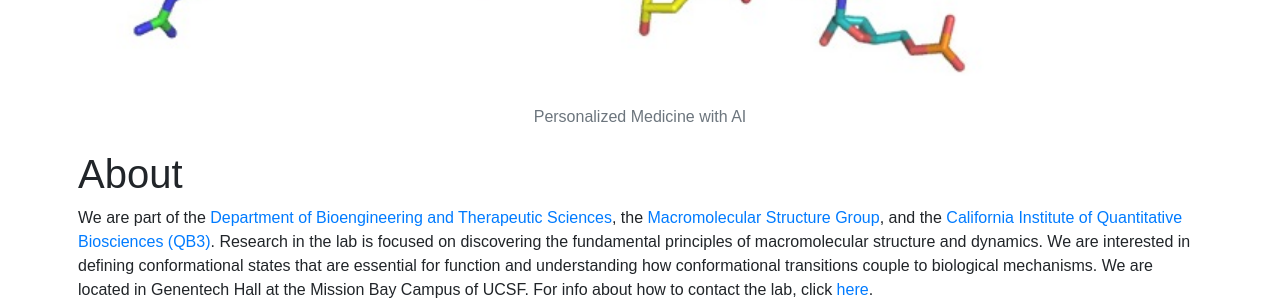
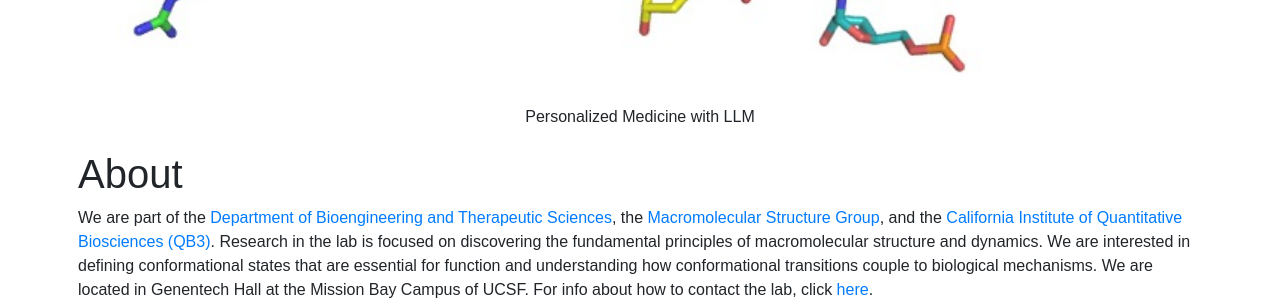
Before and after one commit to fmulenge/fmulenge.github.io, a Jekyll site: the page built from index.md, in a window 1280 px wide. Shown: the part 340-640 px from the top of the page. Built offline with Jekyll 4.4.1, drawn with Linux system fonts in a browser that asks for light colours.

Commit message:
Update home.html

```diff
--- a/_layouts/home.html
+++ b/_layouts/home.html
@@ -3,7 +3,7 @@
 <div class="container px-2 max-width: 100%">
             <div class="text-wrapper">
             <img src="/static/img/logo/jf_aa_logo.jpg" alt="">
-            <p class="text-muted">Personalized Medicine with AI</p>
+            <p>Personalized Medicine with LLM</p>
             </div>
     <div class="row">
         <div class="col-md-15">
```
